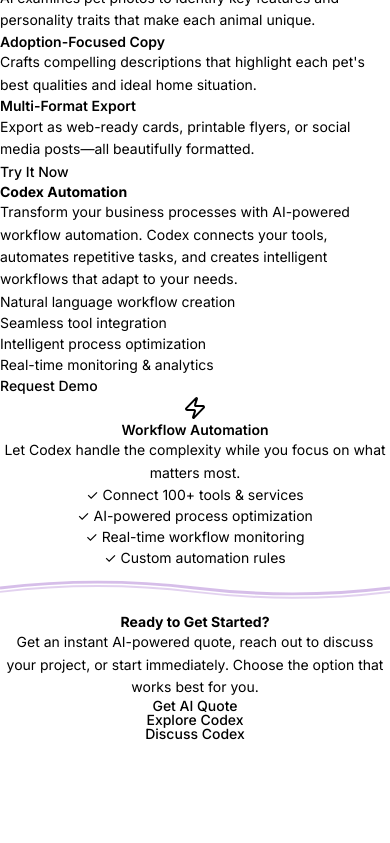
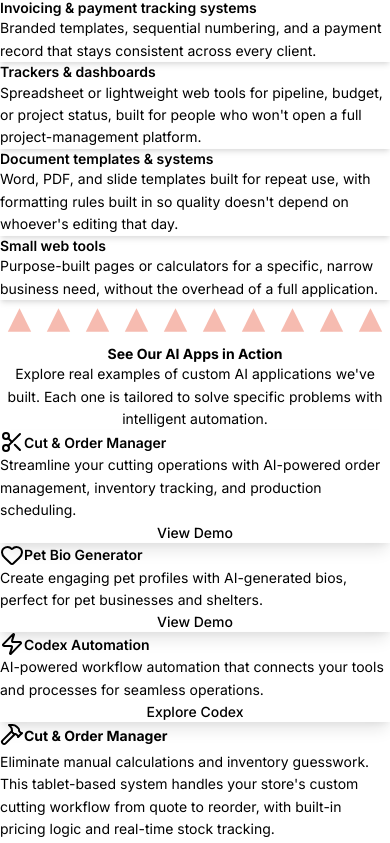
Before and after one commit to solvd-ai-solutions/solv-solutions-site, a Next.js app: page / in a window 390 px wide. Shown: the part 3168-4011 px from the top of the page. Before the commit the page ends 3910 px from the top, so only its background shows below. Built offline with nearby package versions, Linux system fonts and the light colour scheme.

Commit message:
feat: wire real Services section into the homepage
Replace the generic "Choose Your Plan" placeholder with a component
driven by lib/services.ts, rendering all 3 service categories and
19 items as cards, and insert it into the homepage between
AboutSection and FeaturesGrid.

```diff
--- a/components/ServicesSection.tsx
+++ b/components/ServicesSection.tsx
@@ -1,79 +1,59 @@
+import { OutlineCard, OutlineCardContent } from './ui/outline-card';
+import { SectionDivider } from './SectionDivider';
+import { serviceCategories } from '../lib/services';
+
+const CATEGORY_COLORS = ['mint', 'coral', 'lavender'] as const;
+
 export function ServicesSection() {
   return (
     <section id='services' className='py-16 px-6'>
       <div className='container mx-auto max-w-6xl'>
-        <div className='text-center mb-16'>
+        <div className='text-center mb-12'>
           <h2 className='text-3xl md:text-4xl font-bold text-black mb-4'>
-            Choose Your Plan
+            Services & Capabilities
           </h2>
-          <p className='text-xl text-black max-w-4xl mx-auto leading-relaxed'>
-            Select the perfect solution for your needs. From our growing library
-            of pre-built apps to enterprise-level custom implementations, we
-            have options for every business size.
+          <p className='text-xl text-black max-w-3xl mx-auto leading-relaxed'>
+            From full AI adoption strategy to the tools that make it stick —
+            here&apos;s what we do.
           </p>
         </div>
 
-        <div className='grid md:grid-cols-2 lg:grid-cols-3 gap-8'>
-          <div className='bg-white rounded-lg shadow-lg p-6 border-2 border-mint'>
-            <h3 className='text-xl font-semibold text-gray-800 mb-3'>
-              Custom AI Applications
-            </h3>
-            <p className='text-gray-600'>
-              Tailored AI solutions that solve your specific business challenges
-              and streamline operations.
-            </p>
-          </div>
-
-          <div className='bg-white rounded-lg shadow-lg p-6 border-2 border-lavender'>
-            <h3 className='text-xl font-semibold text-gray-800 mb-3'>
-              Codex Automation
-            </h3>
-            <p className='text-gray-600'>
-              AI-driven workflow automation that connects your tools and
-              processes for seamless operations.
-            </p>
-          </div>
-
-          <div className='bg-white rounded-lg shadow-lg p-6 border-2 border-coral'>
-            <h3 className='text-xl font-semibold text-gray-800 mb-3'>
-              Process Optimization
-            </h3>
-            <p className='text-gray-600'>
-              Streamline your workflows with intelligent automation and
-              data-driven insights.
-            </p>
-          </div>
-
-          <div className='bg-white rounded-lg shadow-lg p-6 border-2 border-mint'>
-            <h3 className='text-xl font-semibold text-gray-800 mb-3'>
-              Integration Services
-            </h3>
-            <p className='text-gray-600'>
-              Connect your existing systems with Codex-powered automation for
-              maximum efficiency.
-            </p>
-          </div>
-
-          <div className='bg-white rounded-lg shadow-lg p-6 border-2 border-lavender'>
-            <h3 className='text-xl font-semibold text-gray-800 mb-3'>
-              AI Training & Support
-            </h3>
-            <p className='text-gray-600'>
-              Get your team up to speed with comprehensive training and ongoing
-              support.
-            </p>
-          </div>
-
-          <div className='bg-white rounded-lg shadow-lg p-6 border-2 border-coral'>
-            <h3 className='text-xl font-semibold text-gray-800 mb-3'>
-              Maintenance & Updates
-            </h3>
-            <p className='text-gray-600'>
-              Keep your AI solutions current with regular updates and proactive
-              maintenance.
-            </p>
-          </div>
-        </div>
+        {serviceCategories.map((category, categoryIndex) => {
+          const color = CATEGORY_COLORS[categoryIndex % CATEGORY_COLORS.length];
+          return (
+            <div key={category.name} className='mb-12 last:mb-0'>
+              <h3 className='text-2xl font-semibold text-black mb-6'>
+                {category.name}
+              </h3>
+              <div className='grid md:grid-cols-2 lg:grid-cols-3 gap-6'>
+                {category.items.map(item => (
+                  <OutlineCard key={item.title} hover accentColor={color}>
+                    <OutlineCardContent className='p-5'>
+                      <h4 className='font-semibold text-black mb-2 text-lg'>
+                        {item.title}
+                      </h4>
+                      <p className='text-sm text-black leading-relaxed'>
+                        {item.description}
+                      </p>
+                    </OutlineCardContent>
+                  </OutlineCard>
+                ))}
+              </div>
+              {categoryIndex < serviceCategories.length - 1 && (
+                <div className='mt-12'>
+                  <SectionDivider
+                    pattern={categoryIndex === 0 ? 'dots' : 'diagonal'}
+                    color={
+                      CATEGORY_COLORS[
+                        (categoryIndex + 1) % CATEGORY_COLORS.length
+                      ]
+                    }
+                  />
+                </div>
+              )}
+            </div>
+          );
+        })}
       </div>
     </section>
   );
--- a/pages/index.tsx
+++ b/pages/index.tsx
@@ -4,6 +4,7 @@
 import { Navigation } from '../components/Navigation';
 import { HeroSection } from '../components/HeroSection';
 import { AboutSection } from '../components/AboutSection';
+import { ServicesSection } from '../components/ServicesSection';
 import { FeaturesGrid } from '../components/FeaturesGrid';
 import { ContactSection } from '../components/ContactSection';
 import { SectionDivider } from '../components/SectionDivider';
@@ -47,6 +48,11 @@
       {/* Geometric Divider */}
       <SectionDivider pattern='triangles' color='coral' />
 
+      <ServicesSection />
+
+      {/* Geometric Divider */}
+      <SectionDivider pattern='triangles' color='coral' />
+
       <FeaturesGrid />
 
       {/* Detailed Demos including Codex */}
```
Also changed, not shown: 1 other file (tests, documents, lock files or other folders).
